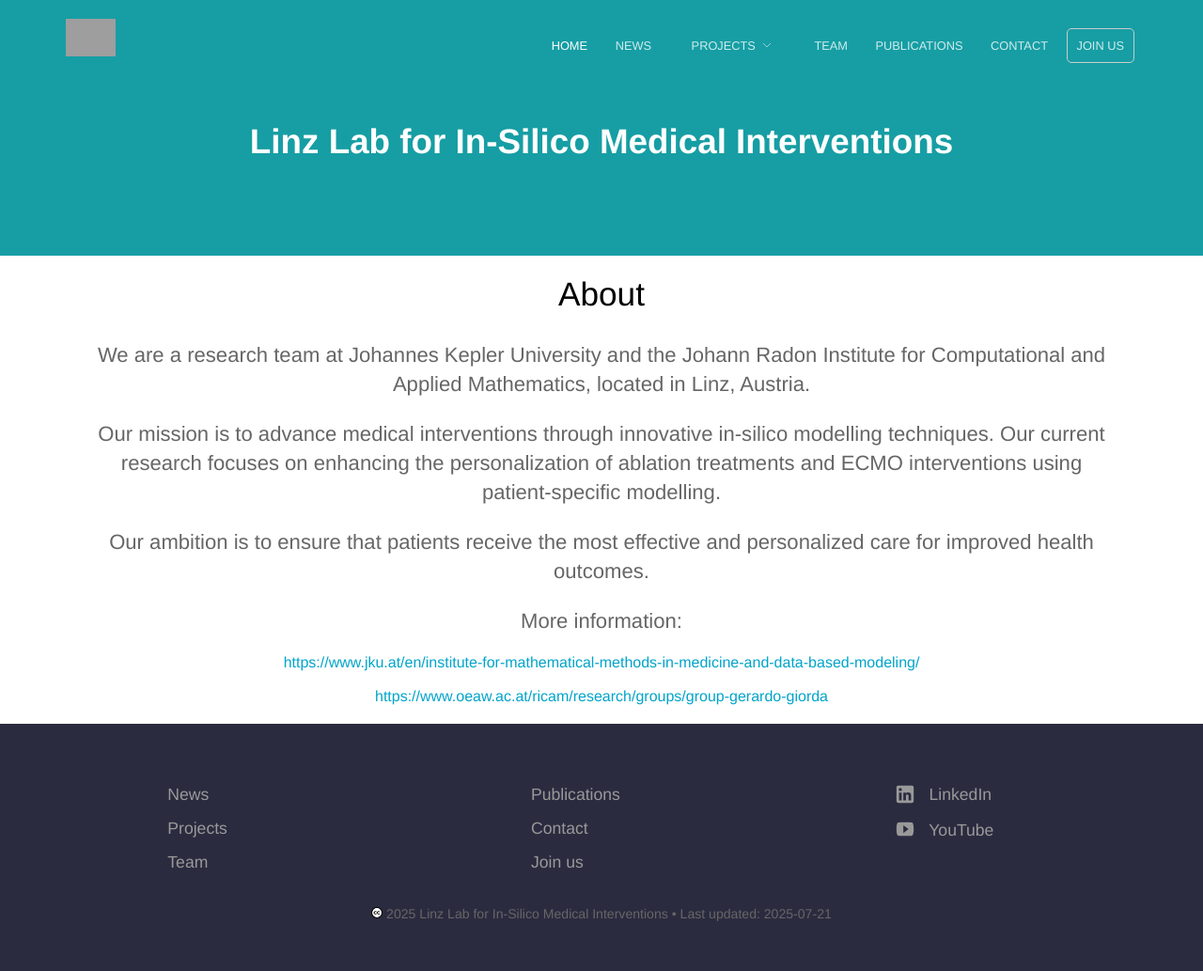
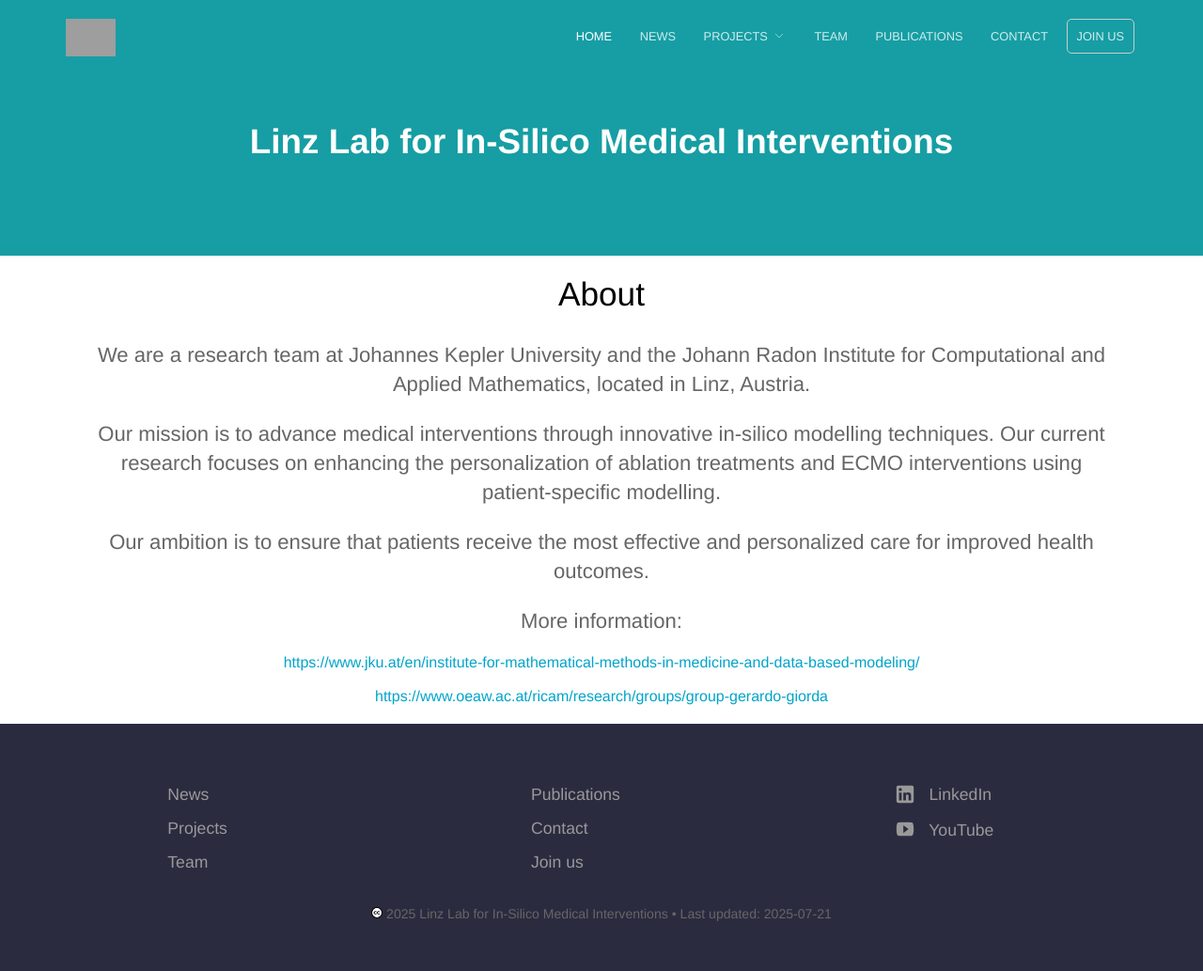
Before and after one commit to linzlabinsilmed/linzlabinsilmed.github.io, a Jekyll site: the page built from index.html, in a window 1280 px wide. Shown: the whole page at 94% size. Built offline with Jekyll 4.4.1, drawn with Linux system fonts in a browser that asks for light colours; the list of posts is cut into pages by our own code; grey boxes are pictures that could not be loaded.

Commit message:
Update navigation.scss

```diff
--- a/_sass/navigation.scss
+++ b/_sass/navigation.scss
@@ -107,8 +107,6 @@ nav {
 	.dropdown {
 		display: block; // default for mobile
 		  position: relative;
-		  padding: 10px;
-		  margin: 0 3px;
 
 		  @media #{$mid-point} {
 		    display: inline-flex;
```
